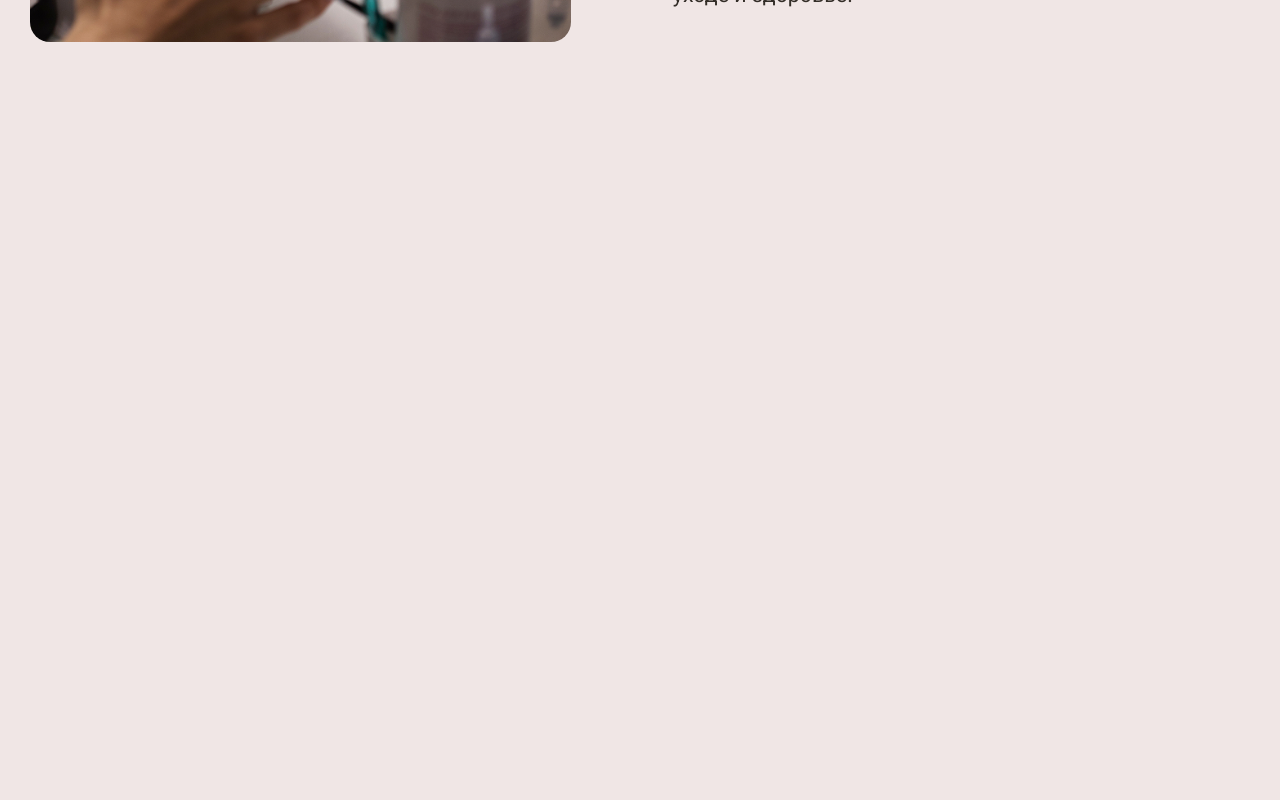
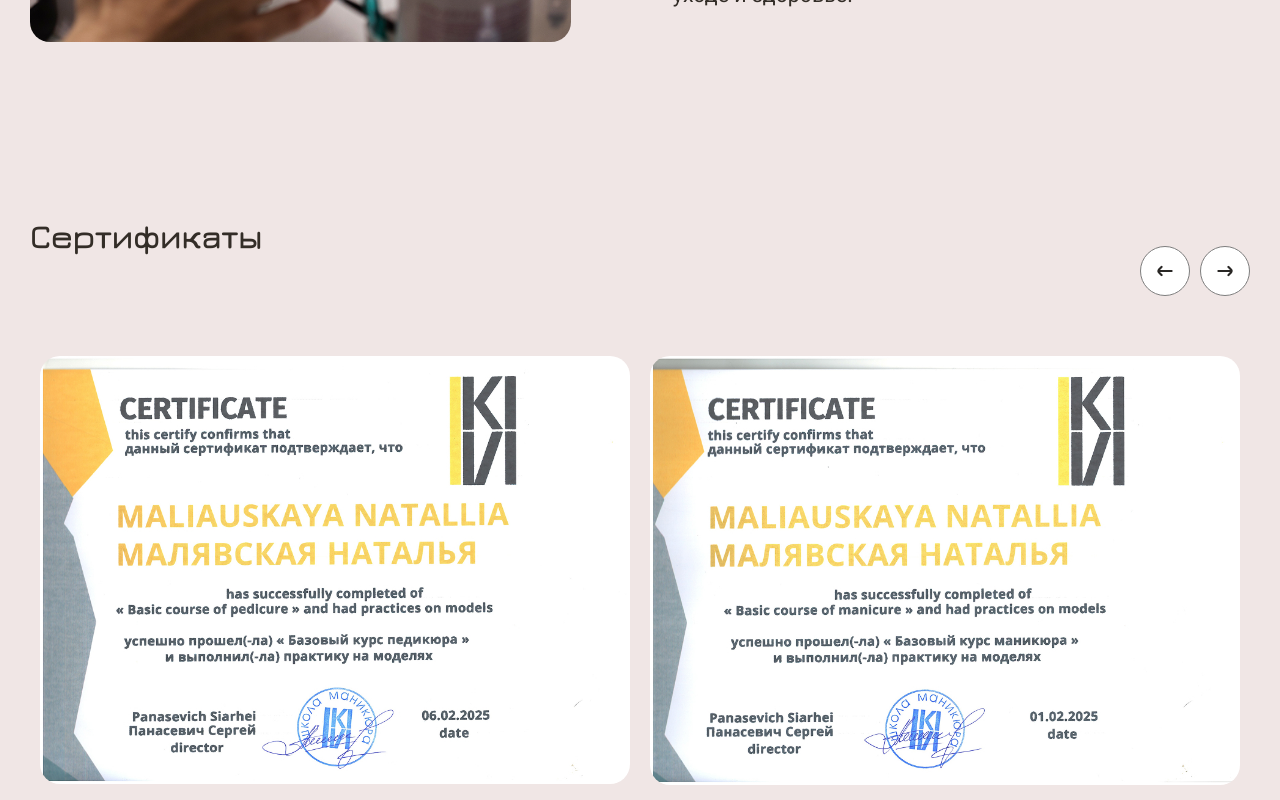
Before and after one commit to darina1970/Natali_Nails, a React (Vite) app: page / in a window 1280 px wide. Shown: the part 622-1422 px from the top of the page. Before the commit the page ends 800 px from the top, so only its background shows below. Built offline with nearby package versions, Linux system fonts and the light colour scheme.

Commit message:
add slider and adaptive

```diff
--- a/package.json
+++ b/package.json
@@ -12,7 +12,9 @@
   "dependencies": {
     "normalize.css": "^8.0.1",
     "react": "^19.0.0",
-    "react-dom": "^19.0.0"
+    "react-dom": "^19.0.0",
+    "react-slick": "^0.30.3",
+    "slick-carousel": "^1.8.1"
   },
   "devDependencies": {
     "@eslint/js": "^9.22.0",
--- a/src/components/Certificate/Certificate.jsx
+++ b/src/components/Certificate/Certificate.jsx
@@ -0,0 +1,64 @@
+import React, { useRef } from "react";
+import Slider from 'react-slick';
+import styles from '../Certificate/Certificate.module.css';
+import certificate1 from '../../assets/images/certificate-items/certificate-img1.webp';
+import certificate2 from '../../assets/images/certificate-items/certificate-img2.webp';
+import certificate3 from '../../assets/images/certificate-items/certificate-img3.webp';
+import certificate4 from '../../assets/images/certificate-items/certificate-img4.webp';
+import certificate5 from '../../assets/images/certificate-items/certificate-img5.webp';
+import certificate6 from '../../assets/images/certificate-items/certificate-img6.webp';
+import arrowLeft from '../../assets/icons/arrows/arrow-left.png';
+import arrowRight from '../../assets/icons/arrows/arrow-right.png';
+
+
+
+export const Certificate = () => {
+    const sliderRef = useRef(null);
+
+    const settings = {
+        infinite: true,
+        slidesToShow: 2,
+        slidesToScroll: 1,
+        arrows: false,
+        swipe: true,
+        dots: false,
+        responsive: [
+            {
+                breakpoint: 768,
+                settings: {
+                    slidesToShow: 1,
+                    arrows: false,
+                    dots: true,
+                    centerMode: true,
+                    centerPadding: '20%',
+                },
+            },
+        ],
+    };
+
+
+    return (
+        <section>
+            <div className="container">
+                <h2 className={styles.sliderTitle}>Сертификаты</h2>
+                <div className={styles.sliderWrapper}>
+                    <div className={styles.customArrows}>
+                        <button onClick={() => sliderRef.current?.slickPrev()} className={styles.arrowLeftBtn}><img src={arrowLeft} alt="Стрелка влево" /></button>
+                        <button onClick={() => sliderRef.current?.slickNext()} className={styles.arrowRightBtn}><img src={arrowRight} alt="Стрелка вправо" /></button>
+                    </div>
+                    <Slider ref={sliderRef} {...settings}>
+                        <div className={styles.slide}><img src={certificate1} alt="Сертификат мастера" /></div>
+                        <div className={styles.slide}><img src={certificate2} alt="Сертификат мастера" /></div>
+                        <div className={styles.slide}><img src={certificate3} alt="Сертификат мастера" /></div>
+                        <div className={styles.slide}><img src={certificate4} alt="Сертификат мастера" /></div>
+                        <div className={styles.slide}><img src={certificate5} alt="Сертификат мастера" /></div>
+                        <div className={styles.slide}><img src={certificate6} alt="Сертификат мастера" /></div>
+                    </Slider>
+                </div>
+            </div>
+        </section>
+
+
+    )
+
+};
--- a/src/components/Certificate/Certificate.module.css
+++ b/src/components/Certificate/Certificate.module.css
@@ -0,0 +1,60 @@
+.sliderTitle {
+    margin-bottom: 40px;
+}
+
+.sliderWrapper {
+    position: relative;
+    padding-top: 50px;
+}
+
+.customArrows {
+    position: absolute;
+    top: -50px;
+    right: 0;
+    display: flex;
+    gap: 10px;
+}
+
+.arrowLeftBtn,
+.arrowRightBtn {
+    width: 50px;
+    height: 50px;
+    border-radius: 50%;
+    background-color: var(--color-white);
+    display: flex;
+    justify-content: center;
+    align-items: center;
+    transition: background-color 0.3s, transform 0.3s;
+}
+
+.arrowLeftBtn:hover,
+.arrowRightBtn:hover {
+    background-color: var(--color-black);
+    transition: scale(1.1);
+}
+
+.arrowLeftBtn img,
+.arrowRightBtn img {
+    transition: filter 0.3s;
+}
+
+.arrowLeftBtn:hover img,
+.arrowRightBtn:hover img {
+    filter: invert(1);
+}
+
+.slide {
+    padding: 10px;
+}
+
+.slide img {
+    width: 100%;
+    border-radius: 20px;
+    object-fit: cover;
+}
+
+@media (max-width: 768px) {
+    .customArrows {
+        display: none;
+    }
+}
--- a/src/main.jsx
+++ b/src/main.jsx
@@ -1,6 +1,8 @@
 import { StrictMode } from 'react';
 import { createRoot } from 'react-dom/client';
 import App from './App.jsx';
+import 'slick-carousel/slick/slick.css';
+import 'slick-carousel/slick/slick-theme.css';
 import 'normalize.css'
 import './index.css';
 
```
Also changed, not shown: src/App.jsx (+4 -4 lines), 1 other file (tests, documents, lock files or other folders).
